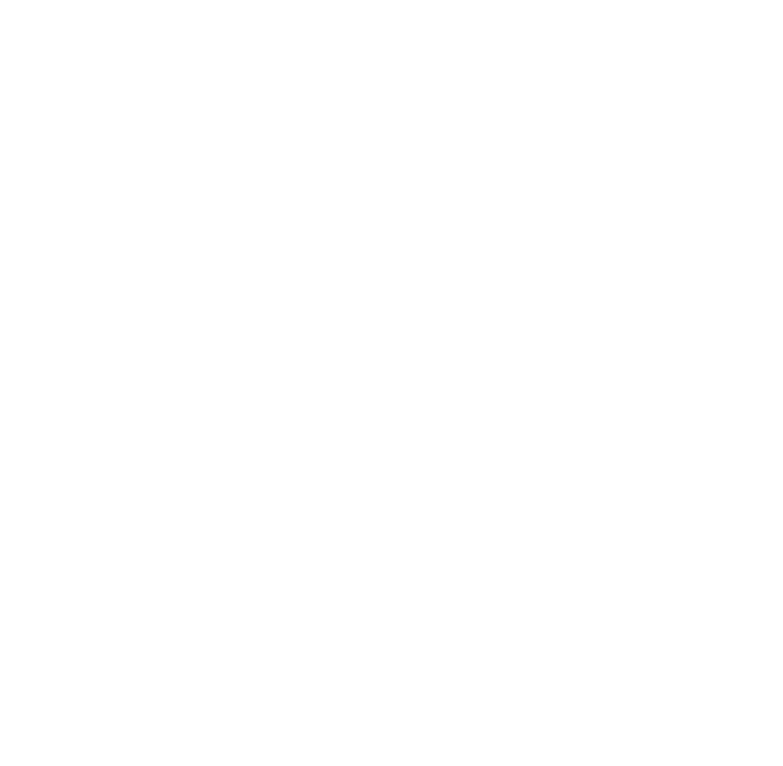
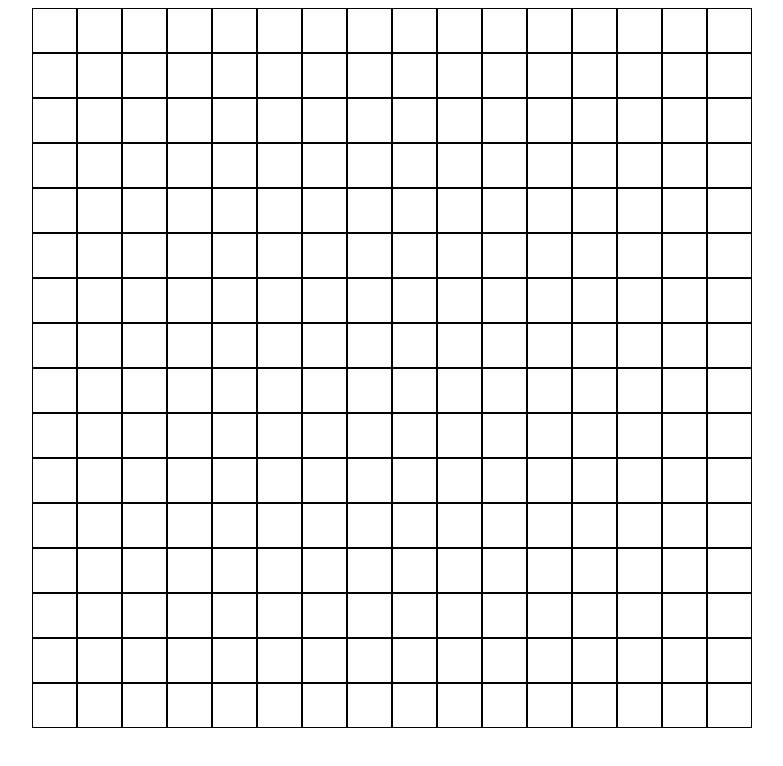
Before and after one commit to y0k0r/odin-etch-a-sketch, a plain HTML site: page index.html in a window 1280 px wide. Shown: the whole page, without its empty margins (248-1031 px from the left). Drawn offline with Linux system fonts and the light colour scheme.

Commit message:
feat: add createGrid function with dynamic size input
- Generates grid based on size input
- Applies initial css styling using flexbox
- Adds uniform borders to the grid boxes (no permiter adjustment yet)

```diff
--- a/css/style.css
+++ b/css/style.css
@@ -0,0 +1,12 @@
+.row{
+  display: flex;
+  justify-content: center;
+  align-items: center;
+}
+
+.boxes {
+  box-sizing: border-box;
+  height: 45px;
+  width: 45px;
+  border: 1px solid black;
+}
--- a/script.js
+++ b/script.js
@@ -0,0 +1,21 @@
+
+function createGrid(size) {
+  const container = document.querySelector(".container");
+
+  let rows = size;
+  let columns = size;
+
+  for (let i = 0; i < rows; i++ ) {
+    const row = document.createElement("div");
+    row.classList.add("row");
+    for (let j = 0; j < columns; j++ ) {
+      const boxes = document.createElement("div")
+      boxes.classList.add("boxes")
+      row.appendChild(boxes);
+    }
+    container.appendChild(row);
+  }
+}
+
+
+createGrid(16);
```
Also changed, not shown: index.html (+2 -0 lines).
